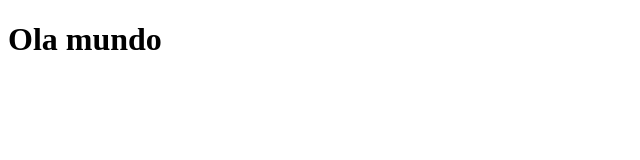
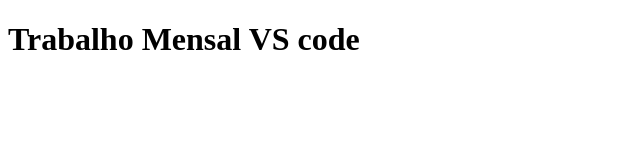
Before and after one commit to MatheussGatti/Projeto-Mensal, a plain HTML site: page index.html in a window 1280 px wide. Shown: the whole page, without its empty margins (0-640 px from the left). Drawn offline with Linux system fonts and the light colour scheme.

Commit message:
Update index.html

```diff
--- a/index.html
+++ b/index.html
@@ -6,6 +6,6 @@
     <title>Projeto-Mensal</title>
 </head>
 <body>
-    <h1>Ola mundo</h1>
+    <h1>Trabalho Mensal VS code</h1>
 </body>
 </html>
```
